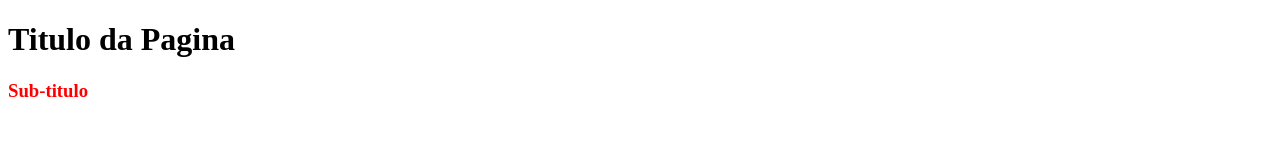
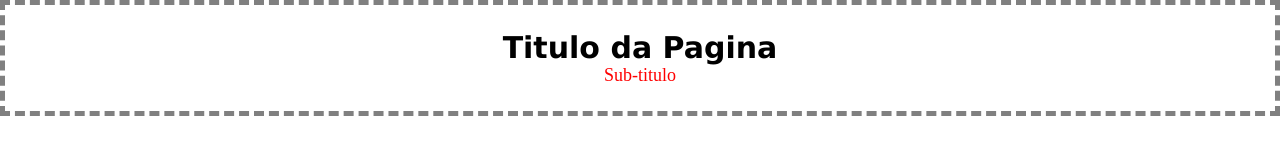
Before and after one commit to Gui0Nunes/limpar_cache_navegador, a plain HTML site: page index.html in a window 1280 px wide. Drawn offline with Linux system fonts and the light colour scheme.

Commit message:
Acrescentei mais estilos

```diff
--- a/src/css/estilo.css
+++ b/src/css/estilo.css
@@ -1,7 +1,29 @@
-.classe1{
-color: black;
+*{
+    padding: 0;
+    margin: 0;
+    box-sizing: border-box;
 }
 
-.classe2{
+body{
+    width: 100%;
+    display: flex;
+    flex-direction: column;
+    align-items: center;
+    justify-content: center;
+    border: dashed 5px gray;
+    padding: 25px;
+}
+
+.classe1 {
+    color: black;
+    font-family: Verdana, Geneva, Tahoma, sans-serif;
+    font-size: 30px;
+    font-weight: bold;
+}
+
+.classe2 {
     color: red;
+    font-family: 'Times New Roman', Times, serif;
+    font-size: 18px;
+    font-weight: 100;
 }
```
